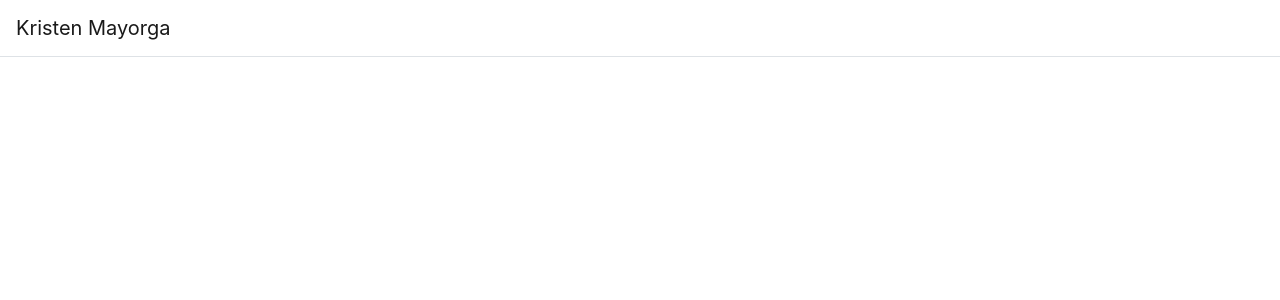
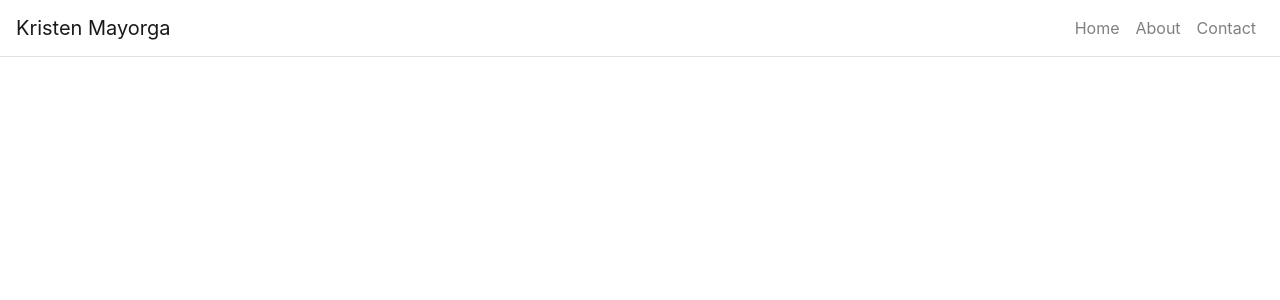
Before and after one commit to Mayorgak/react-portfolio, a React (Create React App) app in the folder react-portfolio/: page / in a window 1280 px wide. Shown: the top 300 px of the page. Built offline with nearby package versions, Linux system fonts and the light colour scheme.

Commit message:
navbar completed with toggle

```diff
--- a/react-portfolio/src/App.js
+++ b/react-portfolio/src/App.js
@@ -2,7 +2,7 @@
 import {BrowserRouter as Router, Route, Link} from "react-router-dom";
 import Container from 'react-bootstrap/Container';
 import Navbar from 'react-bootstrap/Navbar';
-
+import Nav from "react-bootstrap/Nav";
 import './App.css';
 
 class App extends React.Component {
@@ -35,8 +35,22 @@
     <div>
       <Router>
         <Container className="p-0" fluid={true}>
-          <Navbar className="border-bottom">
+          <Navbar className="border-bottom" bg="transparent" expand="lg">
             <Navbar.Brand>Kristen Mayorga</Navbar.Brand>
+            <Navbar.Toggle className="border-0" aria-controls="navbar-toggle" />
+            <Navbar.Collapse id="navbar-toggle">
+              <Nav className="ml-auto">
+                <Link className="nav-link" to="/">
+                  Home
+                </Link>
+                <Link className="nav-link" to="/about">
+                  About
+                </Link>
+                <Link className="nav-link" to="/contact">
+                  Contact
+                </Link>
+              </Nav>
+            </Navbar.Collapse>
           </Navbar>
         </Container>
       </Router>
```
